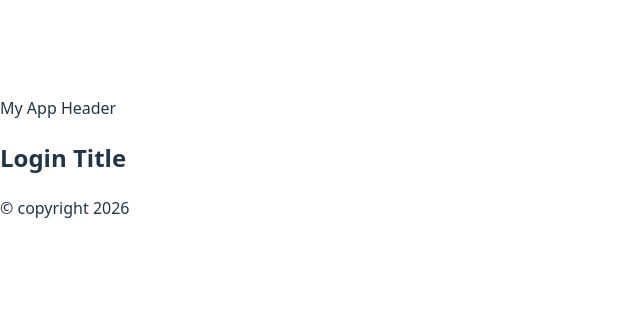
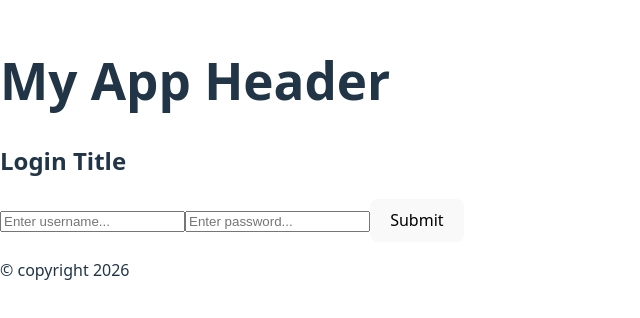
Before and after one commit to tripathishashikant/react-router-authPortal, a React (Vite) app: page /login in a window 1280 px wide. Shown: the part 242-560 px from the top of the page, without its empty margins (0-640 px from the left). Built offline with nearby package versions, Linux system fonts and the light colour scheme.

Commit message:
Login functionality added.

```diff
--- a/src/components/layouts/DashboardLayout.jsx
+++ b/src/components/layouts/DashboardLayout.jsx
@@ -5,7 +5,7 @@ function DashboardLayout() {
         <>
             <section id='mainContent'>
                 <aside>
-                    <h2>Navigation</h2>
+                    <h2>Side Nav</h2>
                     <ul>
                         <li>Link 1</li>
                         <li>Link 2</li>
--- a/src/components/layouts/RootLayout.jsx
+++ b/src/components/layouts/RootLayout.jsx
@@ -3,9 +3,9 @@ import { Outlet } from 'react-router'
 function RootLayout() {
   return (
     <>
-      <header>My App Header</header>
+      <header><h1>My App Header</h1></header>
       <Outlet />
-      <footer>© copyright 2026</footer>
+      <footer><p>© copyright 2026</p></footer>
     </>
   )
 }
--- a/src/components/pages/Login.jsx
+++ b/src/components/pages/Login.jsx
@@ -1,7 +1,21 @@
+import { useActionData, Form } from 'react-router'
+
 function Login() {
+    const actionData = useActionData()
+
     return (
         <>
             <h2>Login Title</h2>
+            <Form action='/login' method='post'>
+                {
+                    actionData?.error && (
+                        <div style={{ color: 'red'}}> {actionData.error}</div>
+                    )
+                }
+                <input name='username' type='text' placeholder='Enter username...' />
+                <input name='password' type='password' placeholder='Enter password...' />
+                <button type='submit'>Submit</button>
+            </Form>
         </>
     )
 }
--- a/src/router.js
+++ b/src/router.js
@@ -11,6 +11,7 @@ import {
   proctectedLoader,
   authPageLoader
 } from "@/utils/loader.js"
+import { loginAction } from "@/utils/actions.js"
 
 const router = createBrowserRouter([
   {
@@ -36,6 +37,7 @@ const router = createBrowserRouter([
         path: "/login",
         loader: authPageLoader,
         Component: Login,
+        action: loginAction,
       },
       {
         path: "*",
--- /dev/null
+++ b/src/utils/actions.js
@@ -0,0 +1,16 @@
+import { redirect } from 'react-router'
+import { setUserToken } from '@/utils/auth'
+
+export async function loginAction({ request }) {
+    const formData = await request.formData()
+    const username = formData.get('username')
+    const pass = formData.get('password')
+
+    if (username === 'admin' && pass === '123') {
+        setUserToken()
+
+        return redirect('/dashboard')
+    }
+
+    return { error: 'Username and password combination incorrect.' }
+}
--- a/src/utils/auth.js
+++ b/src/utils/auth.js
@@ -1 +1,3 @@
 export const isAuthenticated = () => !!localStorage.getItem('userToken')
+
+export const setUserToken = () => localStorage.setItem('userToken', 'abc-123-xyz')
--- a/src/utils/loader.js
+++ b/src/utils/loader.js
@@ -1,5 +1,5 @@
 import { redirect } from 'react-router'
-import { isAuthenticated } from './auth'
+import { isAuthenticated } from '@/utils/auth'
 
 export const rootLoader = () => redirect('/dashboard')
 
```
